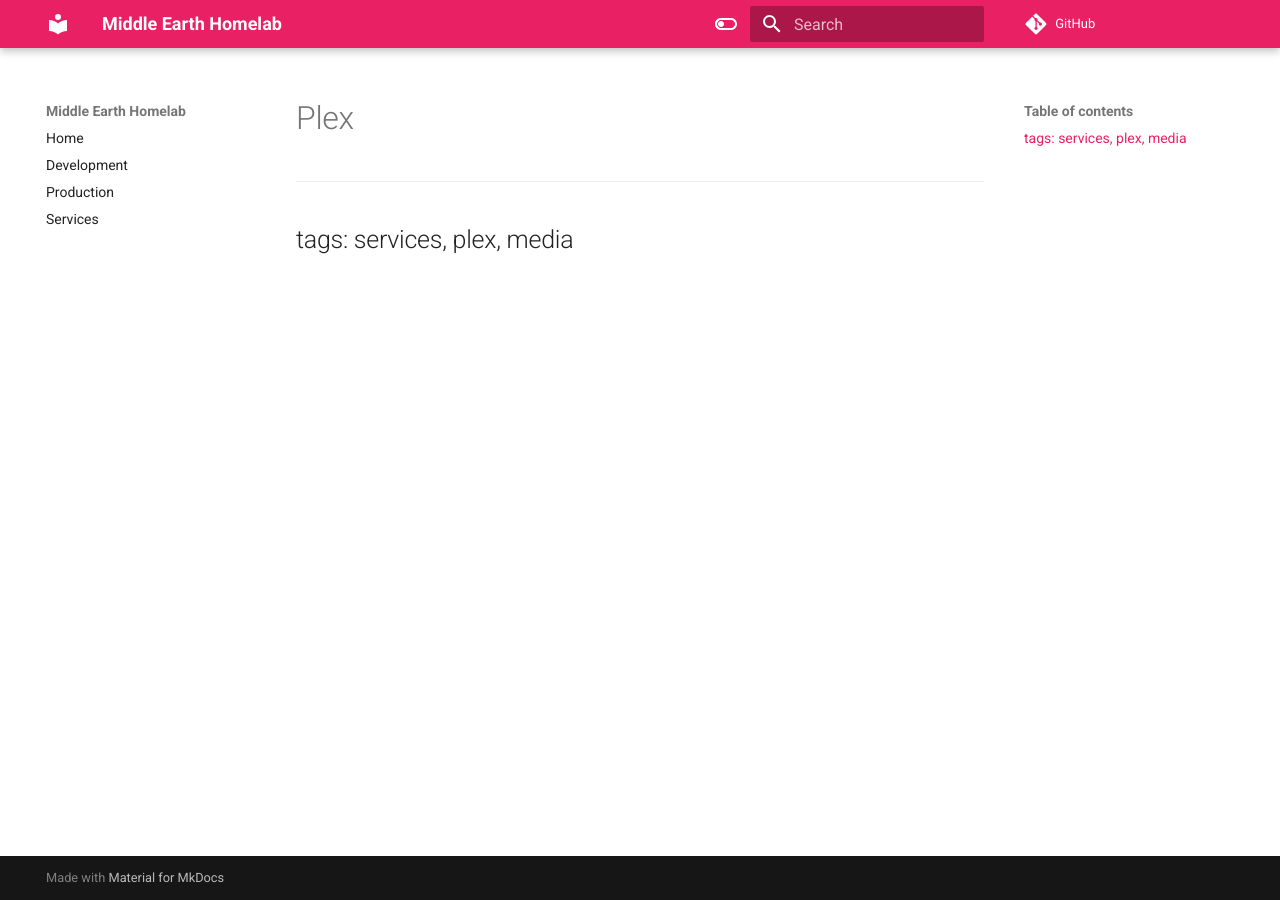
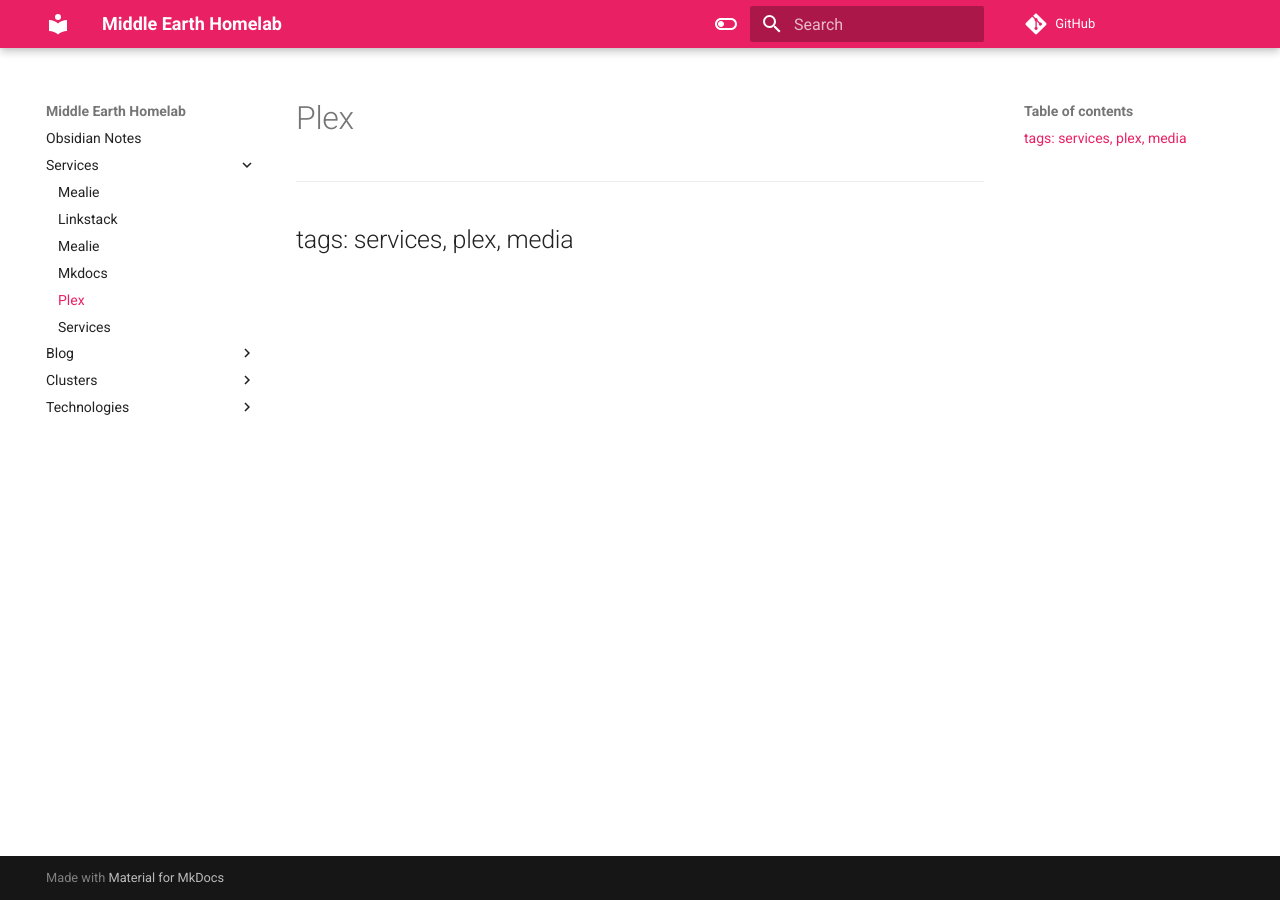
Before and after one commit to untraceablez/obsidian_pages, an MkDocs documentation site: the page built from docs/services/plex.md, in a window 1280 px wide. Built offline with MkDocs 1.6.1 and Material for MkDocs 9.7.7, drawn with Linux system fonts in a browser that asks for light colours; comment, search, counter and statistics services are not loaded; part of the change alters nothing that is shown.

Commit message:
trying again

```diff
--- a/mkdocs.yml
+++ b/mkdocs.yml
@@ -26,11 +26,11 @@ theme:
 repo_url: https://github.com/untraceablez/obsidian_pages
 
 # Navigation
-nav:
-  - Home: index.md
-  - Development: ./clusters/development/dev-cluster.md
-  - Production: /clusters/production/prod-cluster.md
-  - Services: docs/services/services.md
+# nav:
+#  - Home: index.md
+#  - Development: clusters/development/dev-cluster.md
+#  - Production: clusters/production/prod-cluster.md
+#  - Services: services/services.md
 
 
 # Extensions
```
